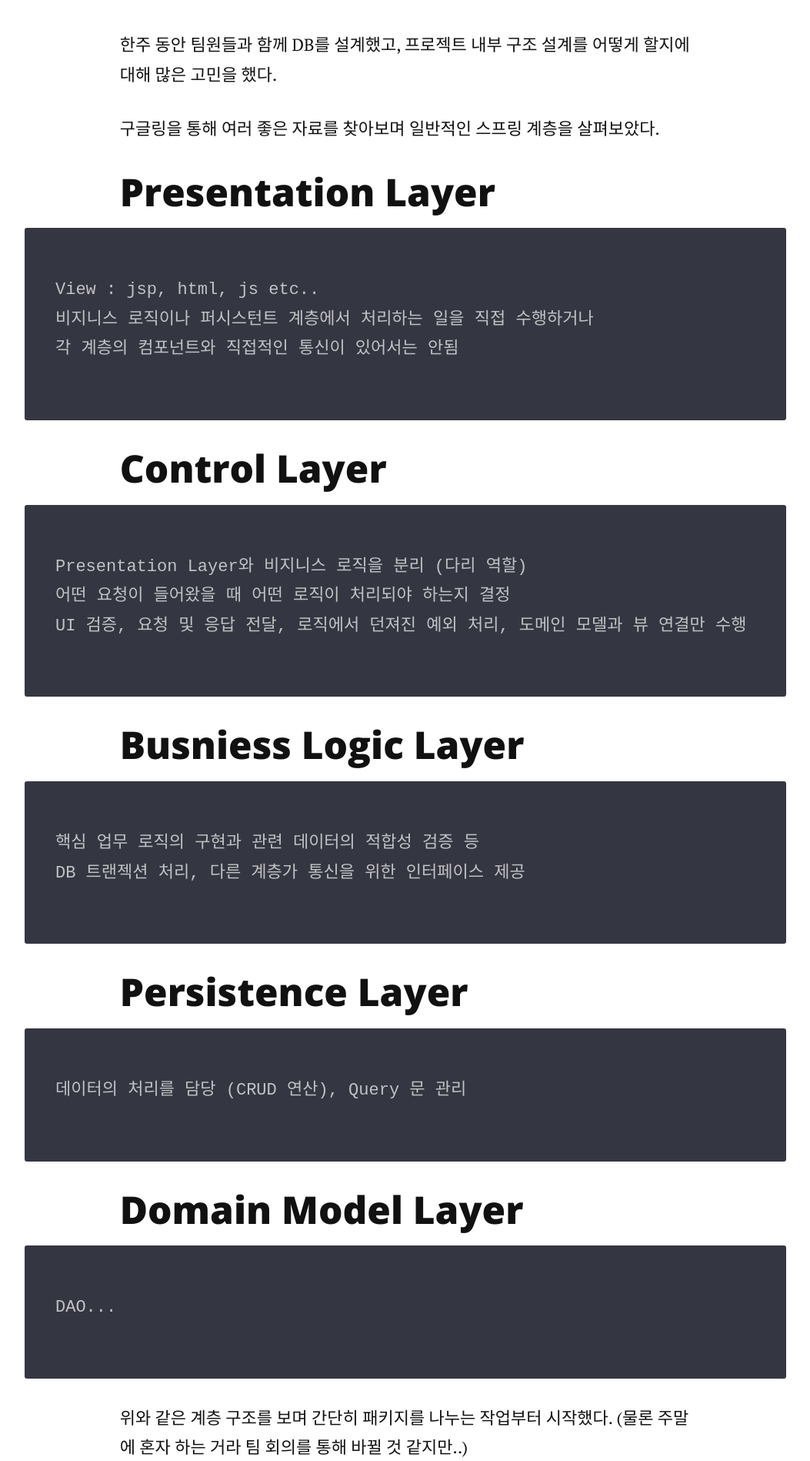
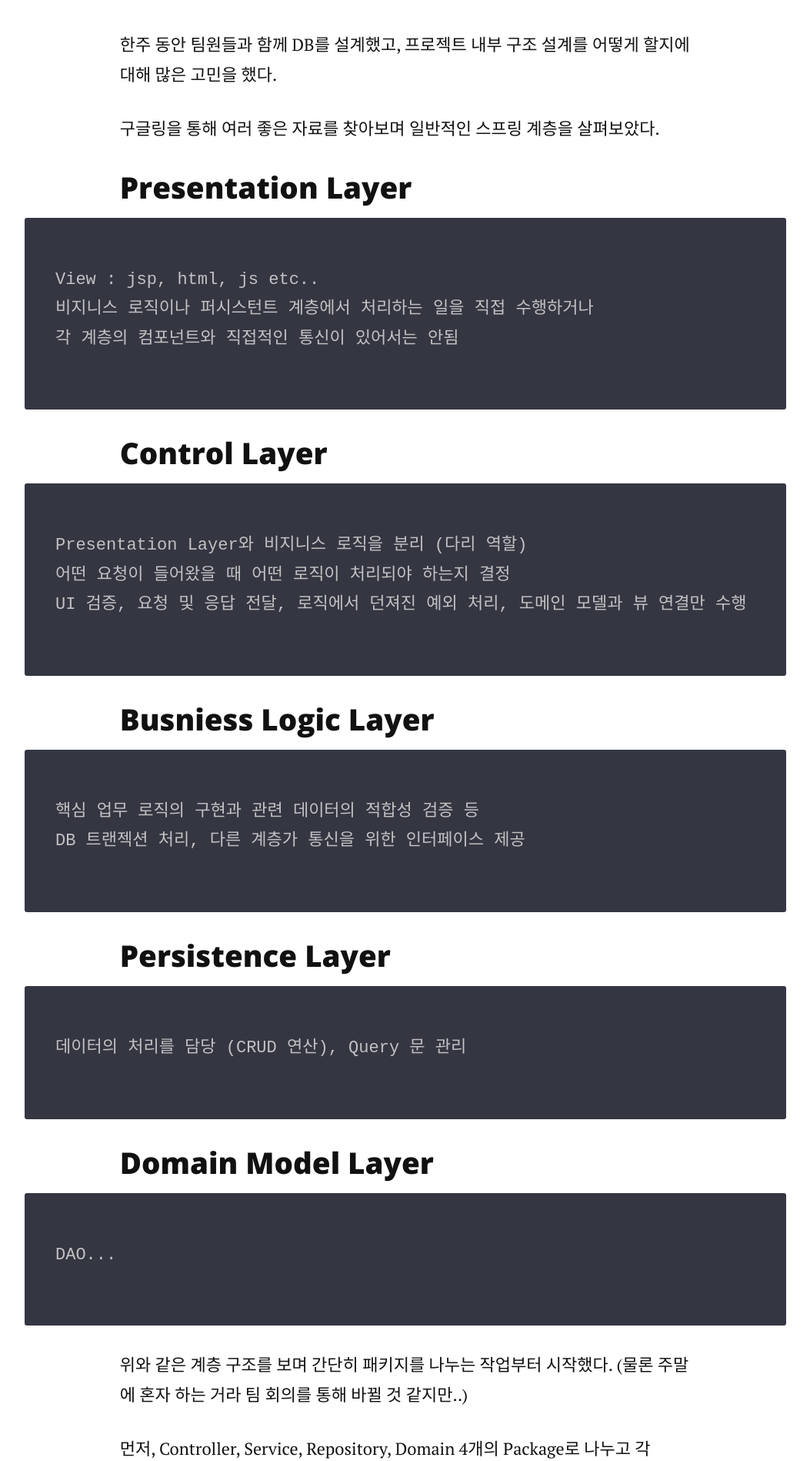
Before and after one commit to 93Hong/93Hong.github.io, a Jekyll site: the page built from _posts/2018-01-21-design-my-first-proejct.markdown, in a window 1280 px wide. Shown: the part 821-2719 px from the top of the page at 77% size, without its empty margins (113-1166 px from the left). Built offline with Jekyll 4.4.1, drawn with Linux system fonts in a browser that asks for light colours; nearby versions of some CDN libraries.

```diff
--- a/_posts/2018-01-21-design-my-first-proejct.markdown
+++ b/_posts/2018-01-21-design-my-first-proejct.markdown
@@ -16,24 +16,24 @@ description: "설계에 대한 고민은 항상 하기 마련이예요. 좋은
 구글링을 통해 여러 좋은 자료를 찾아보며 일반적인 스프링 계층을 살펴보았다.
 
 
-## Presentation Layer
+### Presentation Layer
 	View : jsp, html, js etc..
 	비지니스 로직이나 퍼시스턴트 계층에서 처리하는 일을 직접 수행하거나
 	각 계층의 컴포넌트와 직접적인 통신이 있어서는 안됨
 
-## Control Layer
+### Control Layer
 	Presentation Layer와 비지니스 로직을 분리 (다리 역할)
 	어떤 요청이 들어왔을 때 어떤 로직이 처리되야 하는지 결정
 	UI 검증, 요청 및 응답 전달, 로직에서 던져진 예외 처리, 도메인 모델과 뷰 연결만 수행
 
-## Busniess Logic Layer
+### Busniess Logic Layer
 	핵심 업무 로직의 구현과 관련 데이터의 적합성 검증 등
 	DB 트랜젝션 처리, 다른 계층가 통신을 위한 인터페이스 제공
 
-## Persistence Layer
+### Persistence Layer
 	데이터의 처리를 담당 (CRUD 연산), Query 문 관리
 
-## Domain Model Layer
+### Domain Model Layer
     DAO...
 
 위와 같은 계층 구조를 보며 간단히 패키지를 나누는 작업부터 시작했다.
```
